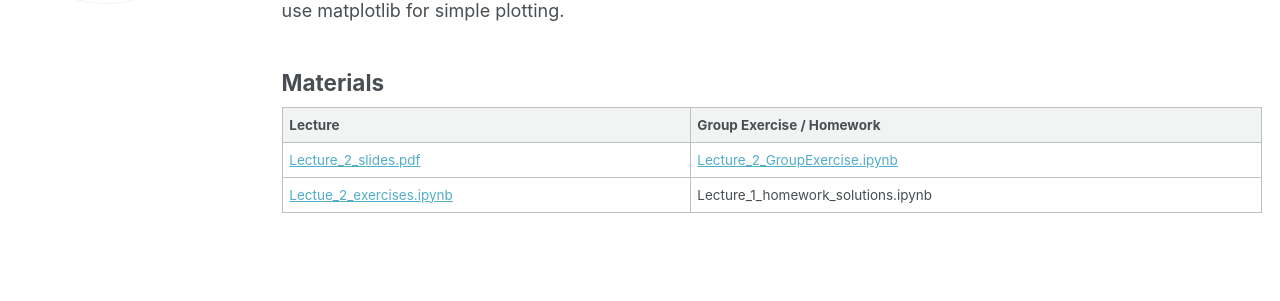
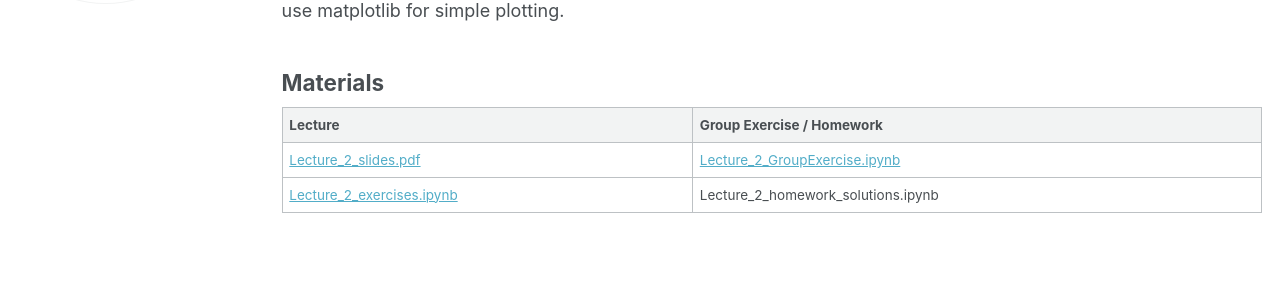
Before and after one commit to flxmschneider/flxmschneider.github.io, a Jekyll site: the page built from _pages/lecture2.md, in a window 1280 px wide. Shown: the part 248-549 px from the top of the page. Built offline with Jekyll 4.4.1, drawn with Linux system fonts in a browser that asks for light colours.

Commit message:
Update lecture2.md

```diff
--- a/_pages/lecture2.md
+++ b/_pages/lecture2.md
@@ -16,4 +16,4 @@ At the end of this lecture we will also start to use matplotlib for simple plott
 | Lecture          | Group Exercise / Homework   |
 | --------         | ------ |
 |  [Lecture_2_slides.pdf](https://flxmschneider.github.io/files/lecture_2_slides.pdf) | [Lecture_2_GroupExercise.ipynb](https://colab.research.google.com/drive/1bztgRbN9ciZ99qHc07H6cix299XyZKab?usp=sharing)   |
-|[Lectue_2_exercises.ipynb](https://colab.research.google.com/drive/1XIvXGCxBOgUAlK072rfJTRmolfcNoEmE?usp=sharing)  |Lecture_1_homework_solutions.ipynb |
+|[Lecture_2_exercises.ipynb](https://colab.research.google.com/drive/1XIvXGCxBOgUAlK072rfJTRmolfcNoEmE?usp=sharing)  |Lecture_2_homework_solutions.ipynb |
```
